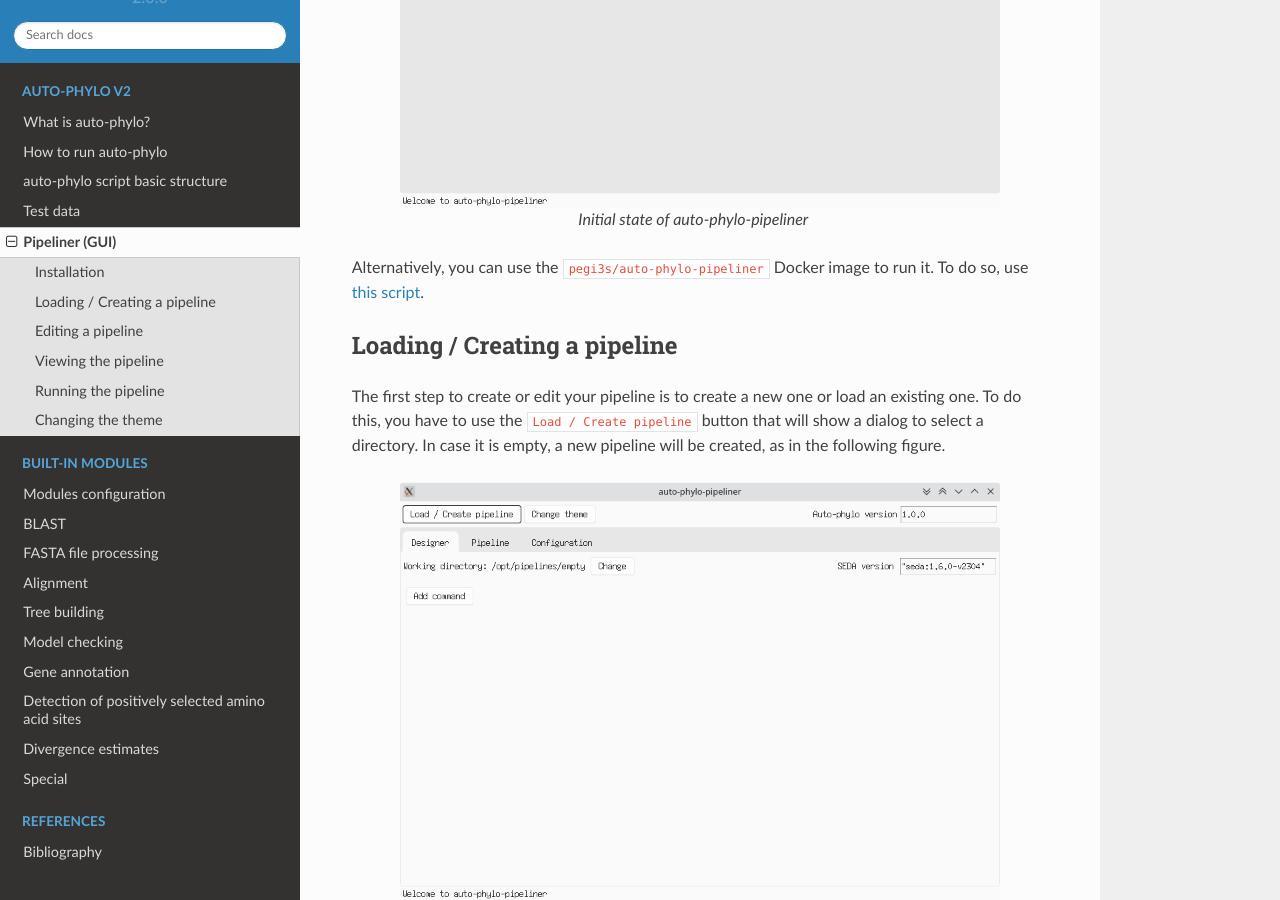
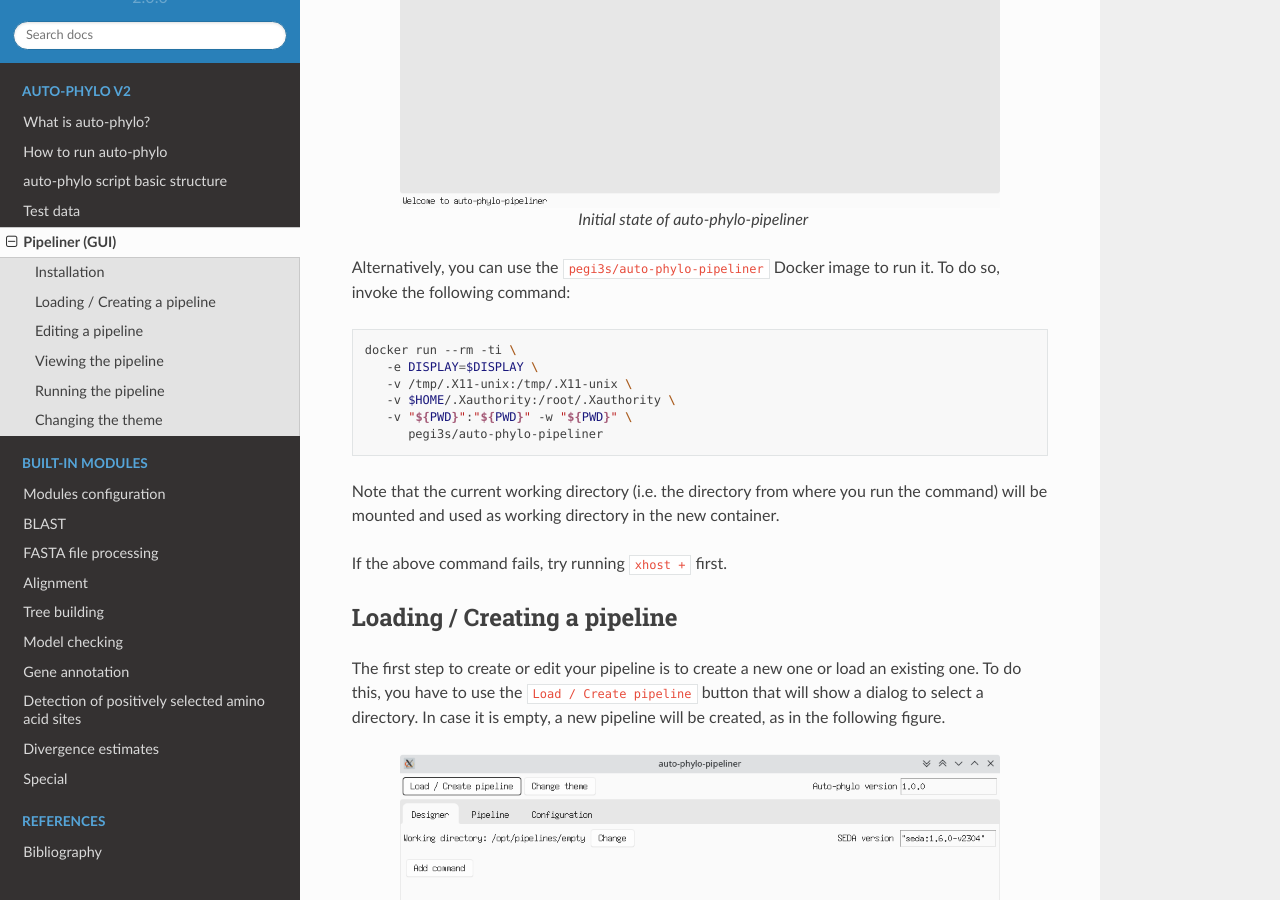
Before and after one commit to pegi3s/auto-phylo-docs, a Sphinx documentation site: the page built from source/pipeliner.rst, in a window 1280 px wide and 900 px high, scrolled down 711 px. Built offline with Sphinx 7.4.7 and the Read the Docs theme 2.0.0, drawn with Linux system fonts in a browser that asks for light colours.

Commit message:
Updates Docker instructions

```diff
--- a/source/pipeliner.rst
+++ b/source/pipeliner.rst
@@ -20,7 +20,20 @@
 
    Initial state of auto-phylo-pipeliner
 
-Alternatively, you can use the ``pegi3s/auto-phylo-pipeliner`` Docker image to run it. To do so, use `this script <https://raw.githubusercontent.com/pegi3s/auto-phylo-pipeliner/master/resources/run-docker.sh>`_.
+Alternatively, you can use the ``pegi3s/auto-phylo-pipeliner`` Docker image to run it. To do so, invoke the following command:
+
+.. code-block:: docker
+
+   docker run --rm -ti \
+      -e DISPLAY=$DISPLAY \
+      -v /tmp/.X11-unix:/tmp/.X11-unix \
+      -v $HOME/.Xauthority:/root/.Xauthority \
+      -v "${PWD}":"${PWD}" -w "${PWD}" \
+         pegi3s/auto-phylo-pipeliner
+
+Note that the current working directory (i.e. the directory from where you run the command) will be mounted and used as working directory in the new container.
+
+If the above command fails, try running ``xhost +`` first.
 
 Loading / Creating a pipeline
 -----------------------------
--- a/source/script.rst
+++ b/source/script.rst
@@ -11,7 +11,7 @@
 that such module is named my_module and that it is located in the working directory (``/your/data/dir``), it can be
 copied into the Docker image, and then be invoked as any other auto-phylo module, with the following command:
 
-.. code-block:: shell-session
+.. code-block:: docker
 
     docker run --rm \
         -v /your/data/dir:/data \
```
